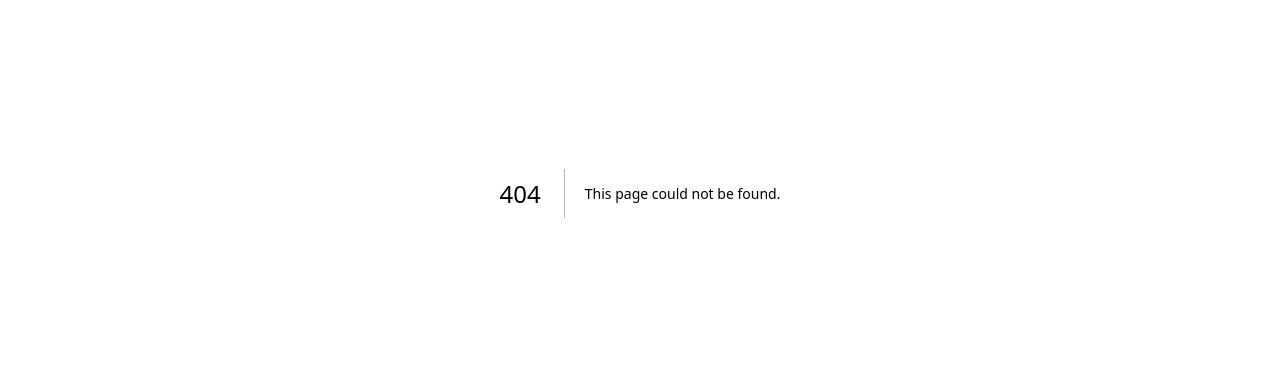
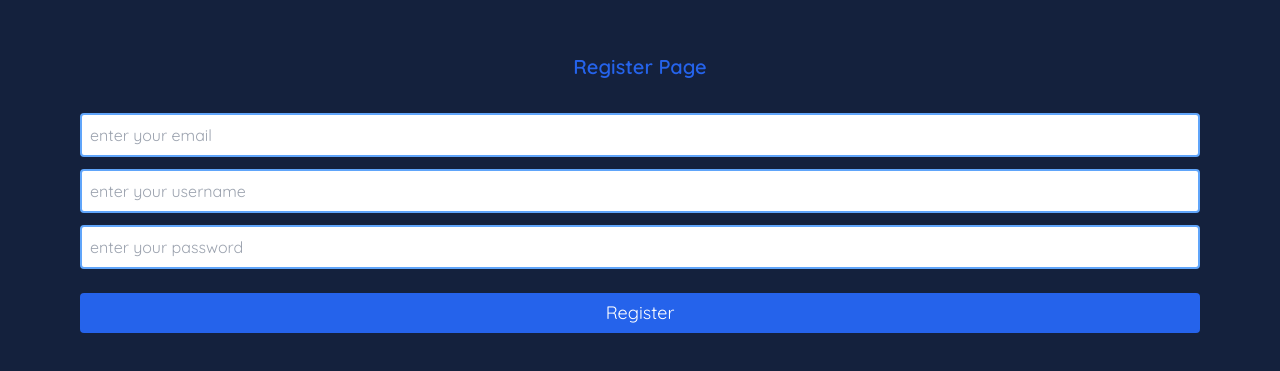
Before and after one commit to adelintang/next-auth, a Next.js app: page /register in a window 1280 px wide. Before the commit this address had no page. Shown: the part 207-578 px from the top of the page. Built offline with nearby package versions, Linux system fonts and the light colour scheme.

Commit message:
feat(page): create

```diff
--- /dev/null
+++ b/app/components/WrapperAuth.tsx
@@ -0,0 +1,46 @@
+interface WrapperAuthProps {
+  name: 'login' | 'register'
+}
+
+export default function WrapperAuth({ name }: WrapperAuthProps) {
+  return (
+    <form className="m-auto w-[90%] mx-auto rounded p-4">
+      <h1 className="text-xl font-semibold text-blue-600 text-center">{name.at(0)?.toUpperCase() + name.slice(1)} Page</h1>
+      <div className="flex flex-col mt-8 gap-y-3">
+        <input
+          type="email"
+          name="email"
+          id="email"
+          placeholder="enter your email"
+          autoComplete="off"
+          className="w-full rounded p-2 outline-none border-2 border-solid border-blue-400 focus:ring-2 focus:ring-blue-600"
+        />
+        {
+          name === 'register' && (
+            <input
+              type="text"
+              name="username"
+              id="username"
+              placeholder="enter your username"
+              autoComplete="off"
+              className="w-full rounded p-2 outline-none border-2 border-solid border-blue-400 focus:ring-2 focus:ring-blue-600"
+            />
+          )
+        }
+        <input
+          type="password"
+          name="password"
+          id="password"
+          placeholder="enter your password"
+          className="w-full rounded p-2 outline-none border-2 border-solid border-blue-400 focus:ring-2 focus:ring-blue-600"
+        />
+      </div>
+      <button
+        type="submit"
+        className="mt-6 w-full text-white text-center bg-blue-600 hover:bg-blue-700 rounded py-1.5 text-lg"
+      >
+        {name.at(0)?.toUpperCase() + name.slice(1)}
+      </button>
+    </form>
+  )
+}
--- /dev/null
+++ b/app/home/page.tsx
@@ -0,0 +1,15 @@
+const HomePage = () => {
+  return (
+    <div className="min-h-screen">
+      <header className="bg-[#14213D] flex items-center justify-between p-3">
+        <h1 className="text-white">Username</h1>
+        <button className="text-white bg-red-600 hover:bg-red-700 py-1 px-2 rounded">Logout</button>
+      </header>
+      <main className="w-full">
+        <p className="text-xl text-center mt-6">Welcome to Dashboard</p>
+      </main>
+    </div>
+  )
+}
+
+export default HomePage
--- a/app/layout.tsx
+++ b/app/layout.tsx
@@ -1,12 +1,12 @@
 import type { Metadata } from "next";
-import { Inter } from "next/font/google";
+import { Quicksand } from "next/font/google";
 import "./globals.css";
 
-const inter = Inter({ subsets: ["latin"] });
+const quicksand = Quicksand({ subsets: ["latin"] });
 
 export const metadata: Metadata = {
-  title: "Create Next App",
-  description: "Generated by create next app",
+  title: "Auth App",
+  description: "Exercise Auth",
 };
 
 export default function RootLayout({
@@ -16,7 +16,7 @@ export default function RootLayout({
 }>) {
   return (
     <html lang="en">
-      <body className={inter.className}>{children}</body>
+      <body className={quicksand.className}>{children}</body>
     </html>
   );
 }
--- /dev/null
+++ b/app/login/page.tsx
@@ -0,0 +1,9 @@
+import WrapperAuth from "../components/WrapperAuth";
+
+export default function LoginPage () {
+  return (
+    <main className="w-full min-h-screen flex bg-[#14213D]">
+      <WrapperAuth name="login" />
+    </main>
+  )
+}
--- a/app/page.tsx
+++ b/app/page.tsx
@@ -1,112 +1,21 @@
-import Image from "next/image";
+import Link from "next/link";
 
 export default function Home() {
   return (
-    <main className="flex min-h-screen flex-col items-center justify-between p-24">
-      <div className="z-10 max-w-5xl w-full items-center justify-between font-mono text-sm lg:flex">
-        <p className="fixed left-0 top-0 flex w-full justify-center border-b border-gray-300 bg-gradient-to-b from-zinc-200 pb-6 pt-8 backdrop-blur-2xl dark:border-neutral-800 dark:bg-zinc-800/30 dark:from-inherit lg:static lg:w-auto  lg:rounded-xl lg:border lg:bg-gray-200 lg:p-4 lg:dark:bg-zinc-800/30">
-          Get started by editing&nbsp;
-          <code className="font-mono font-bold">app/page.tsx</code>
-        </p>
-        <div className="fixed bottom-0 left-0 flex h-48 w-full items-end justify-center bg-gradient-to-t from-white via-white dark:from-black dark:via-black lg:static lg:h-auto lg:w-auto lg:bg-none">
-          <a
-            className="pointer-events-none flex place-items-center gap-2 p-8 lg:pointer-events-auto lg:p-0"
-            href="https://vercel.com?utm_source=create-next-app&utm_medium=appdir-template&utm_campaign=create-next-app"
-            target="_blank"
-            rel="noopener noreferrer"
-          >
-            By{" "}
-            <Image
-              src="/vercel.svg"
-              alt="Vercel Logo"
-              className="dark:invert"
-              width={100}
-              height={24}
-              priority
-            />
-          </a>
-        </div>
-      </div>
-
-      <div className="relative flex place-items-center before:absolute before:h-[300px] before:w-full sm:before:w-[480px] before:-translate-x-1/2 before:rounded-full before:bg-gradient-radial before:from-white before:to-transparent before:blur-2xl before:content-[''] after:absolute after:-z-20 after:h-[180px] after:w-full sm:after:w-[240px] after:translate-x-1/3 after:bg-gradient-conic after:from-sky-200 after:via-blue-200 after:blur-2xl after:content-[''] before:dark:bg-gradient-to-br before:dark:from-transparent before:dark:to-blue-700 before:dark:opacity-10 after:dark:from-sky-900 after:dark:via-[#0141ff] after:dark:opacity-40 before:lg:h-[360px] z-[-1]">
-        <Image
-          className="relative dark:drop-shadow-[0_0_0.3rem_#ffffff70] dark:invert"
-          src="/next.svg"
-          alt="Next.js Logo"
-          width={180}
-          height={37}
-          priority
-        />
-      </div>
-
-      <div className="mb-32 grid text-center lg:max-w-5xl lg:w-full lg:mb-0 lg:grid-cols-4 lg:text-left">
-        <a
-          href="https://nextjs.org/docs?utm_source=create-next-app&utm_medium=appdir-template&utm_campaign=create-next-app"
-          className="group rounded-lg border border-transparent px-5 py-4 transition-colors hover:border-gray-300 hover:bg-gray-100 hover:dark:border-neutral-700 hover:dark:bg-neutral-800/30"
-          target="_blank"
-          rel="noopener noreferrer"
+    <main className="w-full h-screen flex">
+      <div className="m-auto flex gap-x-2">
+        <Link
+          href="/login"
+          className="py-2 px-6 rounded text-blue-700 underline bg-slate-200 hover:text-blue-800 hover:bg-slate-300 transition-all text-lg"
         >
-          <h2 className={`mb-3 text-2xl font-semibold`}>
-            Docs{" "}
-            <span className="inline-block transition-transform group-hover:translate-x-1 motion-reduce:transform-none">
-              -&gt;
-            </span>
-          </h2>
-          <p className={`m-0 max-w-[30ch] text-sm opacity-50`}>
-            Find in-depth information about Next.js features and API.
-          </p>
-        </a>
-
-        <a
-          href="https://nextjs.org/learn?utm_source=create-next-app&utm_medium=appdir-template-tw&utm_campaign=create-next-app"
-          className="group rounded-lg border border-transparent px-5 py-4 transition-colors hover:border-gray-300 hover:bg-gray-100 hover:dark:border-neutral-700 hover:dark:bg-neutral-800/30"
-          target="_blank"
-          rel="noopener noreferrer"
+          Login
+        </Link>
+        <Link
+          href="/register"
+          className="py-2 px-6 rounded text-blue-700 underline bg-slate-200 hover:text-blue-800 hover:bg-slate-300 transition-all text-lg"
         >
-          <h2 className={`mb-3 text-2xl font-semibold`}>
-            Learn{" "}
-            <span className="inline-block transition-transform group-hover:translate-x-1 motion-reduce:transform-none">
-              -&gt;
-            </span>
-          </h2>
-          <p className={`m-0 max-w-[30ch] text-sm opacity-50`}>
-            Learn about Next.js in an interactive course with&nbsp;quizzes!
-          </p>
-        </a>
-
-        <a
-          href="https://vercel.com/templates?framework=next.js&utm_source=create-next-app&utm_medium=appdir-template&utm_campaign=create-next-app"
-          className="group rounded-lg border border-transparent px-5 py-4 transition-colors hover:border-gray-300 hover:bg-gray-100 hover:dark:border-neutral-700 hover:dark:bg-neutral-800/30"
-          target="_blank"
-          rel="noopener noreferrer"
-        >
-          <h2 className={`mb-3 text-2xl font-semibold`}>
-            Templates{" "}
-            <span className="inline-block transition-transform group-hover:translate-x-1 motion-reduce:transform-none">
-              -&gt;
-            </span>
-          </h2>
-          <p className={`m-0 max-w-[30ch] text-sm opacity-50`}>
-            Explore starter templates for Next.js.
-          </p>
-        </a>
-
-        <a
-          href="https://vercel.com/new?utm_source=create-next-app&utm_medium=appdir-template&utm_campaign=create-next-app"
-          className="group rounded-lg border border-transparent px-5 py-4 transition-colors hover:border-gray-300 hover:bg-gray-100 hover:dark:border-neutral-700 hover:dark:bg-neutral-800/30"
-          target="_blank"
-          rel="noopener noreferrer"
-        >
-          <h2 className={`mb-3 text-2xl font-semibold`}>
-            Deploy{" "}
-            <span className="inline-block transition-transform group-hover:translate-x-1 motion-reduce:transform-none">
-              -&gt;
-            </span>
-          </h2>
-          <p className={`m-0 max-w-[30ch] text-sm opacity-50 text-balance`}>
-            Instantly deploy your Next.js site to a shareable URL with Vercel.
-          </p>
-        </a>
+          Register
+        </Link>
       </div>
     </main>
   );
--- /dev/null
+++ b/app/register/page.tsx
@@ -0,0 +1,10 @@
+import WrapperAuth from "../components/WrapperAuth";
+
+
+export default function RegisterPage () {
+  return (
+    <main className="w-full min-h-screen flex bg-[#14213D]">
+      <WrapperAuth name="register" />
+    </main>
+  )
+}
```
